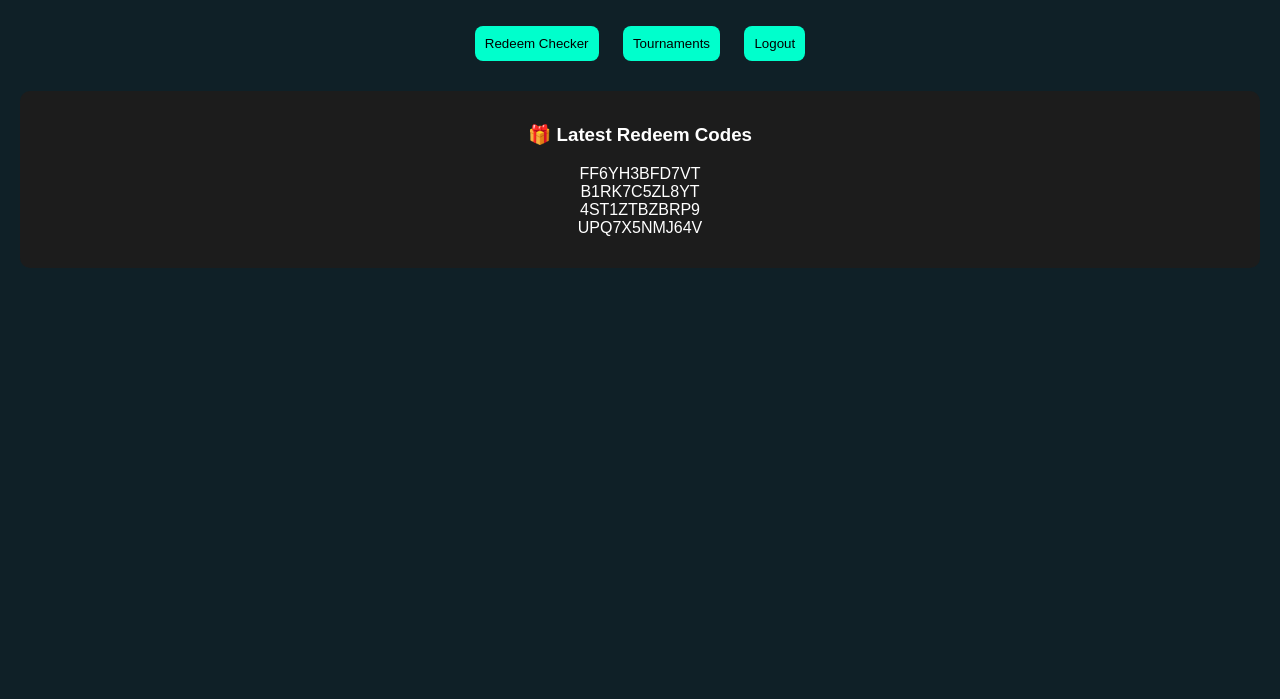
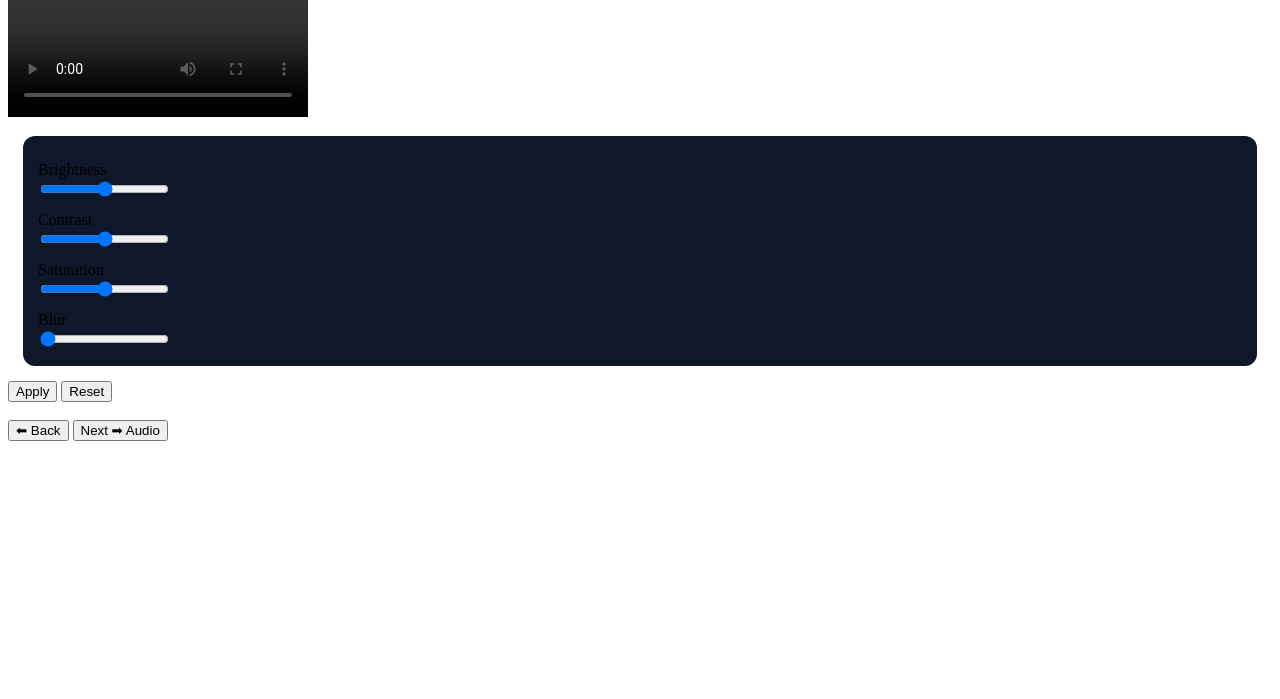
Before and after one commit to dmzone777/dmzone777.github.io, a plain HTML site: page home.html in a window 1280 px wide. Shown: the part 101-800 px from the top of the page. Drawn offline with Linux system fonts and the light colour scheme; no server answers.

Commit message:
Update home.html

```diff
--- a/home.html
+++ b/home.html
@@ -1,33 +1,23 @@
 <!DOCTYPE html>
-<html>
+<html lang="en">
 <head>
-<title>FF Pro Dashboard</title>
+<meta charset="UTF-8">
+<meta name="viewport" content="width=device-width, initial-scale=1.0">
+<title>Effects Panel</title>
+
+<link rel="stylesheet" href="style.css">
 
 <style>
-body{
-    margin:0;
-    font-family:sans-serif;
-    background:#0f2027;
-    color:white;
-    text-align:center;
+.panel{
+    background:#0f172a;
+    padding:15px;
+    border-radius:12px;
+    margin:15px;
 }
-header{
-    background:black;
-    padding:15px;
-}
-button{
-    padding:10px;
-    margin:10px;
-    border:none;
-    background:#00ffcc;
-    cursor:pointer;
-    border-radius:8px;
-}
-.codes{
-    background:#1c1c1c;
-    margin:20px;
-    padding:15px;
-    border-radius:10px;
+
+label{
+    display:block;
+    margin-top:10px;
 }
 </style>
 
@@ -35,65 +25,64 @@ button{
 
 <body>
 
-<header>
-    <h2>🔥 FF PRO PANEL</h2>
-</header>
+<h2>🎨 Effects Panel</h2>
 
-<h3 id="user"></h3>
+<video id="videoPreview" controls></video>
 
-<button onclick="goRedeem()">Redeem Checker</button>
-<button onclick="goTour()">Tournaments</button>
-<button onclick="logout()">Logout</button>
+<div class="panel">
 
-<div class="codes">
-    <h3>🎁 Latest Redeem Codes</h3>
-    <p id="codesList"></p>
+<label>Brightness</label>
+<input type="range" id="brightness" min="50" max="150" value="100">
+
+<label>Contrast</label>
+<input type="range" id="contrast" min="50" max="150" value="100">
+
+<label>Saturation</label>
+<input type="range" id="saturation" min="0" max="200" value="100">
+
+<label>Blur</label>
+<input type="range" id="blur" min="0" max="10" value="0">
+
 </div>
 
-<script type="module">
+<button onclick="applyEffects()">Apply</button>
+<button onclick="resetEffects()">Reset</button>
 
-import { initializeApp } from "https://www.gstatic.com/firebasejs/10.12.2/firebase-app.js";
-import { getAuth, onAuthStateChanged, signOut }
-from "https://www.gstatic.com/firebasejs/10.12.2/firebase-auth.js";
+<br><br>
 
-const firebaseConfig = {
-  apiKey: "AIzaSyAtJzjzNsBvMVj6bOfByWzX21hxSAyLYVQ",
-  authDomain: "mini-instagram-95485.firebaseapp.com",
-  projectId: "mini-instagram-95485",
-  appId: "1:426906615408:web:1ba85f1d00b9c09e083eb5"
-};
+<button onclick="goBack()">⬅ Back</button>
+<button onclick="goNext()">Next ➡ Audio</button>
 
-const app = initializeApp(firebaseConfig);
-const auth = getAuth(app);
+<script src="script.js"></script>
 
-onAuthStateChanged(auth, (user) => {
-  if (!user) {
-    window.location = "index.html";
-  } else {
-    document.getElementById("user").innerHTML = "Welcome " + user.email;
-  }
+<script>
+
+// 🔥 Live Preview (auto apply)
+["brightness","contrast","saturation","blur"].forEach(id=>{
+    document.getElementById(id).addEventListener("input", applyEffects);
 });
 
-// 🔥 Latest Codes (dynamic style)
-let codes = [
-  "FF6YH3BFD7VT",
-  "B1RK7C5ZL8YT",
-  "4ST1ZTBZBRP9",
-  "UPQ7X5NMJ64V"
-];
-
-document.getElementById("codesList").innerHTML = codes.join("<br>");
-
-window.logout = function(){
-  signOut(auth).then(()=> window.location="index.html");
+// Reset Effects
+function resetEffects(){
+    brightness.value = 100;
+    contrast.value = 100;
+    saturation.value = 100;
+    blur.value = 0;
+    applyEffects();
 }
 
-window.goRedeem = function(){
-  window.location="redeem.html";
+// Navigation
+function goNext(){
+    let saved = localStorage.getItem("video");
+    if(!saved){
+        alert("⚠️ Video missing!");
+        return;
+    }
+    window.location.href = "audio.html";
 }
 
-window.goTour = function(){
-  window.location="tournament.html";
+function goBack(){
+    window.location.href = "index.html";
 }
 
 </script>
```
